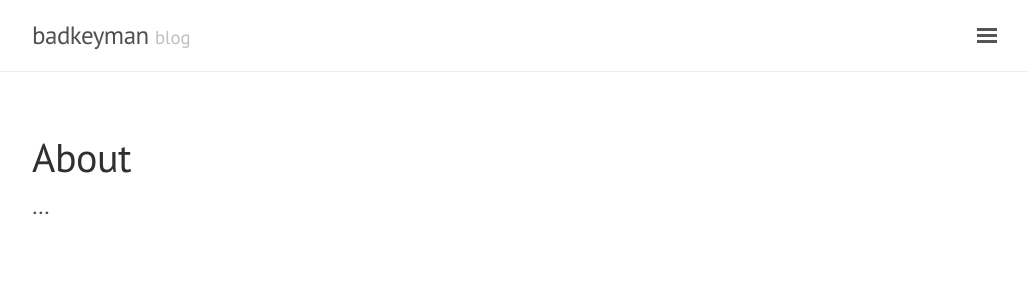
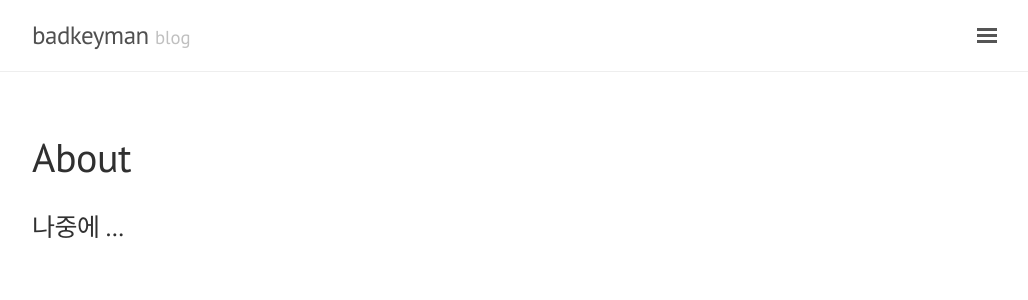
Before and after one commit to badkeyman/badkeyman.github.io, a Jekyll site: the page built from about.md, in a window 1280 px wide. Shown: the top 300 px of the page, without its empty margins (248-1276 px from the left). Built offline with Jekyll 4.4.1, drawn with Linux system fonts in a browser that asks for light colours; Markdown is read by kramdown in place of the engine named in the settings.

Commit message:
카테고리 수정, 태그 제거

```diff
--- a/_includes/sidebar.html
+++ b/_includes/sidebar.html
@@ -25,6 +25,20 @@
       {% endif %}
     {% endfor %}
 
+    {% for category in site.categories %}
+    <li class="sidebar-nav-item"><a name="{{ category | first }}">{{ category | first }}</a>
+      <ul>
+      {% for posts in category %}
+        {% for post in posts %}
+          {% if post.title != nil %}
+            <li><a href="{{ post.url }}">{{ post.title }}</a></li>
+          {% endif %}
+        {% endfor %}
+      {% endfor %}
+      </ul>
+    </li>
+    {% endfor %}
+
 <!--
     <a class="sidebar-nav-item" href="{{ site.github.repo }}/archive/v{{ site.version }}.zip">Download</a>
     <a class="sidebar-nav-item" href="{{ site.github.repo }}">GitHub project</a>
@@ -63,6 +81,7 @@
     </li>
     {% endfor %}
   </div>
+-->
 
   <div class="sidebar-item">
     <p>
--- a/about.md
+++ b/about.md
@@ -1,6 +1,7 @@
 ---
 layout: page
+date: 2015-07-16
 title: About
 ---
 
-...
+### 나중에 ...
```
Also changed, not shown: other parts of _includes/sidebar.html (+4 -0 lines).
